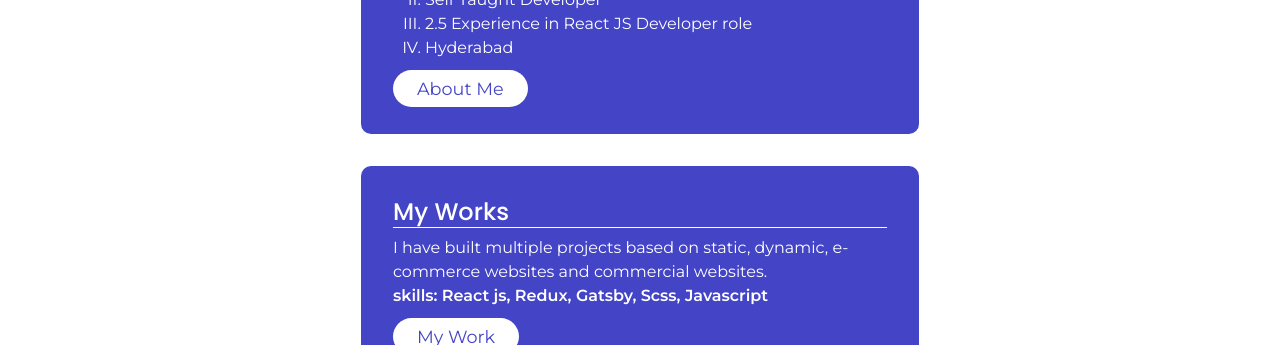
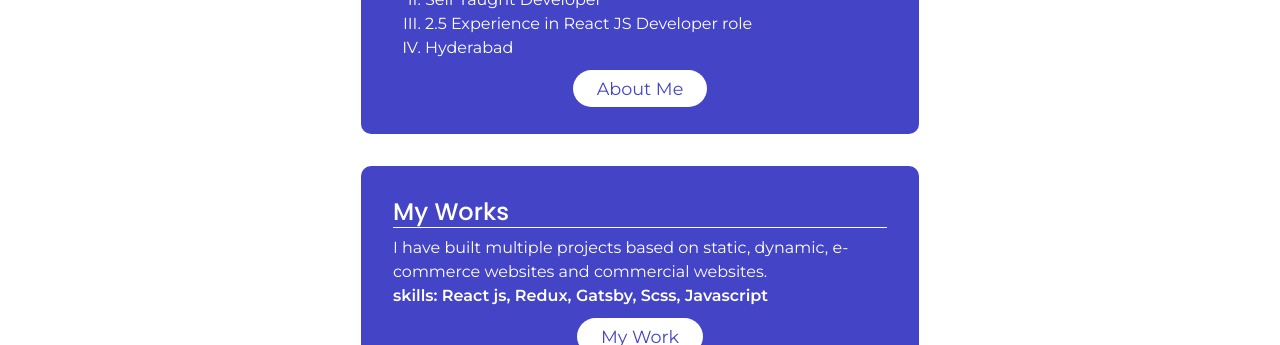
Before and after one commit to Rahul-Souram/sample-porfolio, a React (Create React App) app: page / in a window 1280 px wide. Shown: the part 607-952 px from the top of the page. Built offline with nearby package versions, Linux system fonts and the light colour scheme.

Commit message:
making buttons to center

```diff
--- a/src/pages/Home.js
+++ b/src/pages/Home.js
@@ -26,9 +26,15 @@ const Home = () => {
               <li>2.5 Experience in React JS Developer role</li>
               <li>Hyderabad</li>
             </ul>
-            <Link className="site-btn" to="/about" onClick={() => scrollTop()}>
+            <div className="text-center">
+              <Link
+                className="site-btn"
+                to="/about"
+                onClick={() => scrollTop()}
+              >
                 About me
               </Link>
+            </div>
           </div>
         </SlideSide>
         <SlideSide durationTime={0.8} delaySec={0.5} side="right">
@@ -43,6 +49,7 @@ const Home = () => {
                 skills: React js, Redux, Gatsby, Scss, Javascript
               </p>
             </div>
+            <div className="text-center">
               <Link
                 className="site-btn"
                 to="/my-work"
@@ -50,6 +57,7 @@ const Home = () => {
               >
                 my work
               </Link>
+            </div>
           </div>
         </SlideSide>
         <SlideSide durationTime={0.8} delaySec={0.5} side="left">
```
Lines whose indentation alone changed are shown as unchanged.
